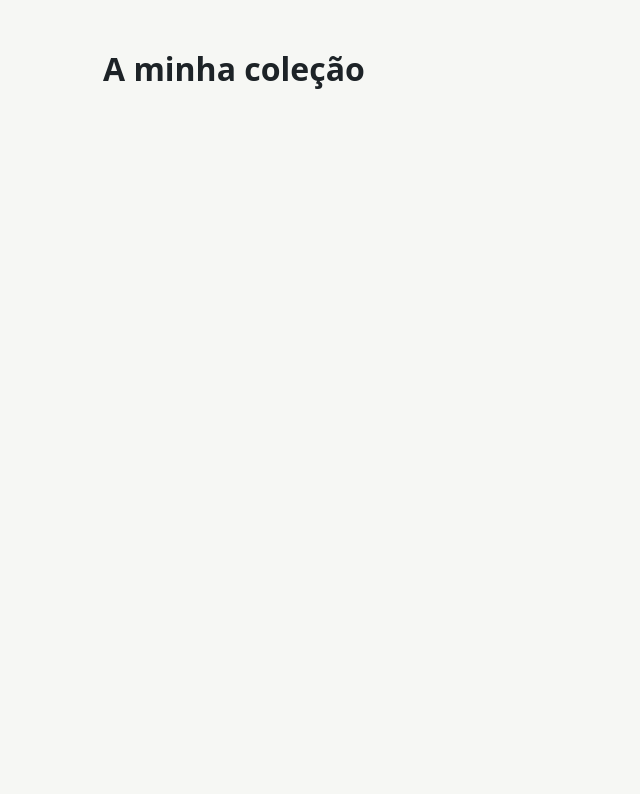
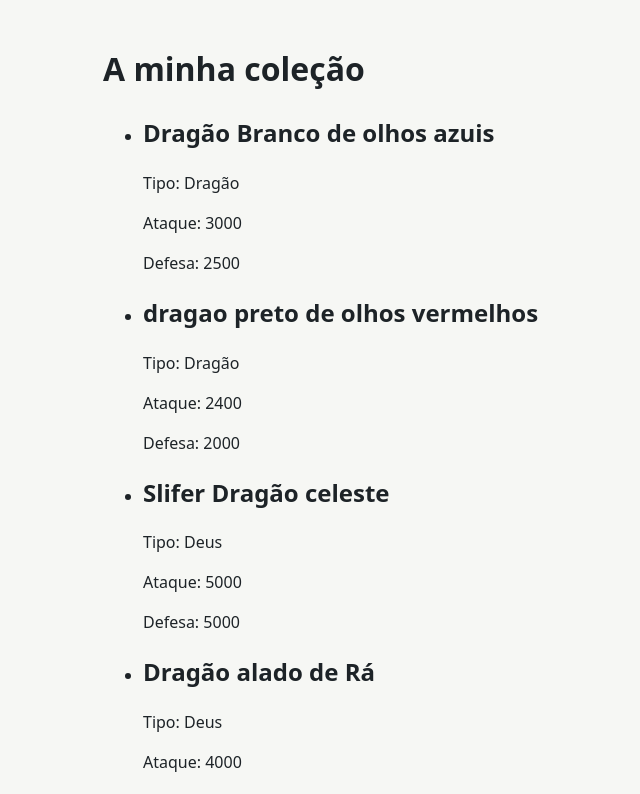
Before and after one commit to Hollow1588/ficha4-martimferreira, a React (Vite) app in the folder client/: page / in a window 1280 px wide. Shown: the top 794 px of the page, without its empty margins (217-857 px from the left). Built offline with nearby package versions, Linux system fonts and the light colour scheme.

Commit message:
add list of cards

```diff
--- a/client/src/App.jsx
+++ b/client/src/App.jsx
@@ -10,12 +10,31 @@
 //
 // Tarefa 1: substitui este array vazio pelo array cards do teu server
 // (o que fizeste na aula 2).
-const cards = ["Dragão Branco de olhos azuis","Dragao preto de olhos vermelhos","Slifer the Sky Dragon", "Obelisk the Tormentor","The Winged Dragon of Ra"];
 
+const cards = [{ name: "Dragão Branco de olhos azuis", type: "Dragão", attack: 3000, defense: 2500 },
+  { name: "dragao preto de olhos vermelhos", type: "Dragão", attack: 2400, defense: 2000 },
+  { name: "Slifer Dragão celeste", type: "Deus", attack: 5000, defense: 5000 },
+  { name: "Dragão alado de Rá", type: "Deus", attack: 4000, defense: 4000 },
+  { name: "Oblisco da Tormenta", type: "Deus", attack: 4000, defense: 4000 },
+];
+import React from 'react';
+import Card from "./Card"
 function App() {
   return (
     <main>
       <h1>A minha coleção</h1>
+      <ul>
+        {cards.map((card, index) => (
+          <li key={index}>
+            <Card
+              name={card.name}
+              type={card.type}
+              attack={card.attack}
+              defense={card.defense}
+            />
+          </li>
+        ))}
+      </ul>
     </main>
   );
 }
--- /dev/null
+++ b/client/src/Card.jsx
@@ -0,0 +1,12 @@
+function Card({ name, type, attack, defense }) {
+  return (
+    <div>
+      <h2>{name}</h2>
+      <p>Tipo: {type}</p>
+      <p>Ataque: {attack}</p>
+      <p>Defesa: {defense}</p>
+    </div>
+  );
+}
+
+export default Card;
```
